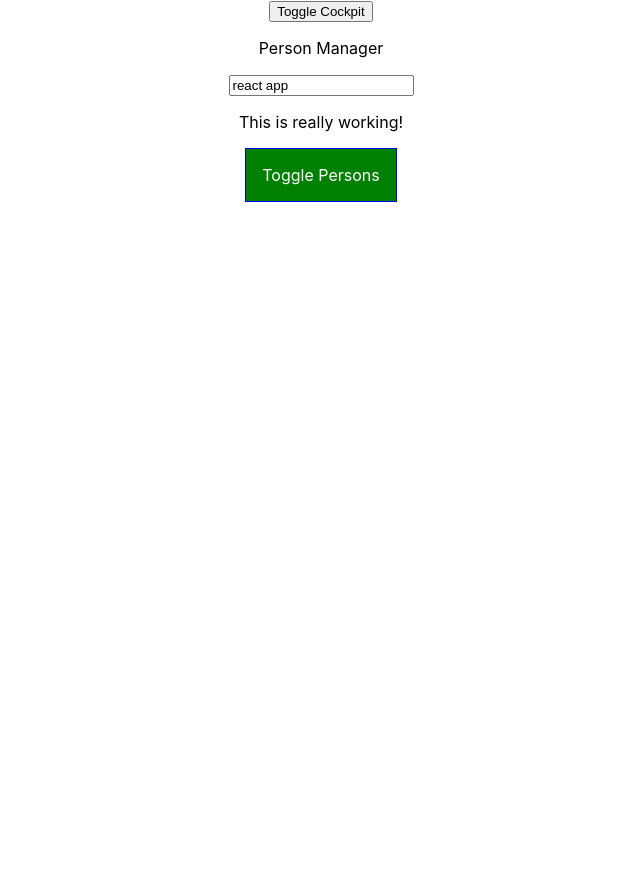
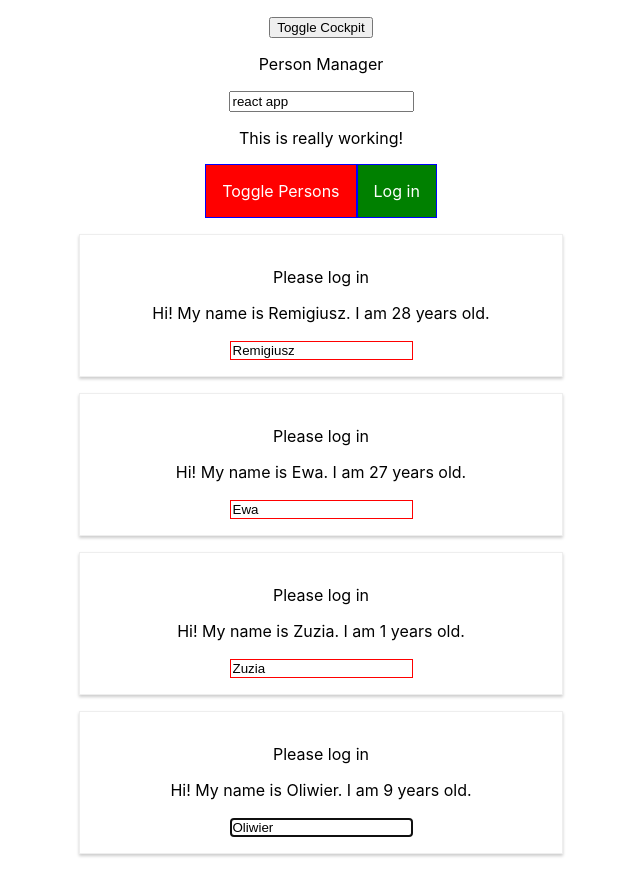
Before and after one commit to RemigiuszKolanko/reactUdemy, a React (Create React App) app: page / in a window 1280 px wide. Shown: the whole page, without its empty margins (319-959 px from the left). Before the commit the page ends 800 px from the top, so only its background shows below. Built offline with nearby package versions, Linux system fonts and the light colour scheme.

Commit message:
Refs and pass through data between several components

```diff
--- a/src/components/Cockpit/Cockpit.js
+++ b/src/components/Cockpit/Cockpit.js
@@ -1,14 +1,17 @@
-import React, { useEffect } from 'react';
+import React, { useEffect, useRef } from 'react';
 
 import classes from './Cockpit.module.css';
 
 const Cockpit = (props) => {
+    const toggleBtnRef = useRef(null);
+
     useEffect(() => {
         console.log('[Cockpit.js] useEffect');
         // http request
-        setTimeout(() => {
-            alert('[Cockpit.js] Alert from cloud');
-        }, 1000);
+        // setTimeout(() => {
+        //     alert('[Cockpit.js] Alert from cloud');
+        // }, 1000);
+        toggleBtnRef.current.click();
         return () => {
             console.log('[Cockpit.js] cleanup work in useEffect');
         }
@@ -38,11 +41,14 @@ const Cockpit = (props) => {
     return (
         <div className={classes.Cockpit}>
             <p>{props.title}</p>
-            <input readOnly type ="text" value ="react app"></input>
+            <input readOnly type ="text" value="react app"></input>
             <p className={finalClass}>This is really working!</p>
             <button
+                ref={toggleBtnRef}
                 className={btnClass}
                 onClick={props.clicked}>Toggle Persons</button>
+            <button
+                onClick={props.login}>Log in</button>
         </div>
     )
 }
--- a/src/components/Persons/Person/Person.js
+++ b/src/components/Persons/Person/Person.js
@@ -7,14 +7,29 @@ import Auxiliary from '../../../hoc/Auxiliary';
 
 class Person extends Component {
 
+    constructor(props) {
+        super(props);
+        console.log('props from person constructor', props);
+        this.inputElementRef = React.createRef();
+    }
+
+    componentDidMount() {
+        this.inputElementRef.current.focus();
+    }
+
     render() {
         return (
             <Auxiliary>
+                {this.props.isAuth ? <p>Authenticated</p> : <p>Please log in</p>}
                 <p onClick={this.props.click}>
                     Hi! My name is {this.props.name}.
                     I am {this.props.age} years old.
                 </p>
-                <input type="text" onChange={this.props.changed} value={this.props.name} />
+                <input
+                    ref={this.inputElementRef}
+                    type="text"
+                    onChange={this.props.changed}
+                    value={this.props.name} />
             </Auxiliary>
         )
     }
--- a/src/components/Persons/Persons.js
+++ b/src/components/Persons/Persons.js
@@ -1,12 +1,11 @@
-import React from 'react';
+import React, {Component} from 'react';
 
 import Person from './Person/Person';
 
-class Persons extends React.Component {
+class Persons extends Component {
 
     shouldComponentUpdate(nextProps, nextState) {
-        console.log('[Persons.js] shouldComponentUpdate');
-        if(nextProps.persons !== this.props.persons) {
+        if(nextProps !== this.props) {
             return true;
         }
         return false;
@@ -23,14 +22,14 @@ class Persons extends React.Component {
     }
 
     render() {
-        console.log('[Persons.js] rendering ...');
         return this.props.persons.map((person, index) => {
             return <Person
                 key={person.id}
                 name={person.name}
                 age={person.age}
                 click={() => this.props.clicked(index)}
-                changed={(event) => this.props.changed(event, person.id)} />
+                changed={(event) => this.props.changed(event, person.id)}
+                isAuth={this.props.isAuthenticated}/>
         })
     }
 }
--- a/src/containers/App.js
+++ b/src/containers/App.js
@@ -17,7 +17,8 @@ class App extends Component {
 		otherState: "Other state",
 		showPersons: false,
 		showCockpit: true,
-		changeCounter: 0
+		changeCounter: 0,
+		isAuthenticated: false
 	}
 
 	togglePersonHandler = () => {
@@ -26,6 +27,12 @@ class App extends Component {
 			showPersons: !showPersonState
 		});
 	}
+
+	loginHandler = () => {
+		this.setState({
+			isAuthenticated: true
+		})
+	};
 
 	toggleCockpitHandler = () => {
 		const showCockpit = this.state.showCockpit;
@@ -62,6 +69,7 @@ class App extends Component {
 	}
 
 	render() {
+		console.log(this.state);
 		let persons = null;
 
 		if (this.state.showPersons) {
@@ -69,25 +77,24 @@ class App extends Component {
 				<Persons
 					persons={this.state.persons}
 					clicked={this.deletePersonHandler}
-					changed={this.personNameHandler} />
-
+					changed={this.personNameHandler}
+					isAuthenticated={this.state.isAuthenticated}/>
 		}
 
 		let cockpit = null;
-
-		console.log(this.props.appTitle);
-
 
 		if (this.state.showCockpit) {
 			cockpit = <Cockpit
 				personsLength={this.state.persons.length}
 				showPersons={this.state.showPersons}
 				clicked={this.togglePersonHandler}
-				title={this.props.appTitle} />
+				title={this.props.appTitle}
+				login={this.loginHandler}/>
 		}
 
 		return (
 			<Auxiliary>
+				<p>{this.state.authenticated}</p>
 				<button
 					onClick={this.toggleCockpitHandler}>Toggle Cockpit</button>
 				{cockpit}
```
